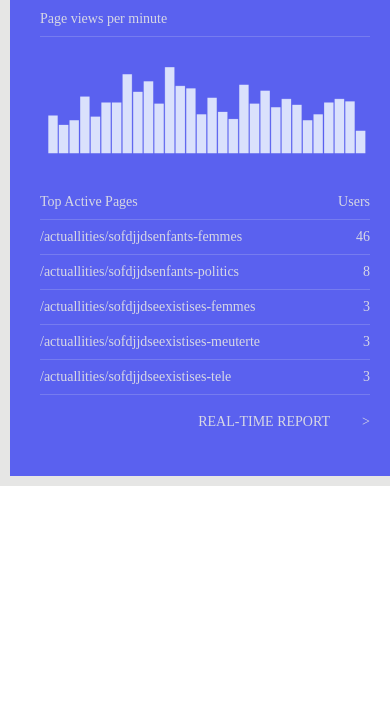
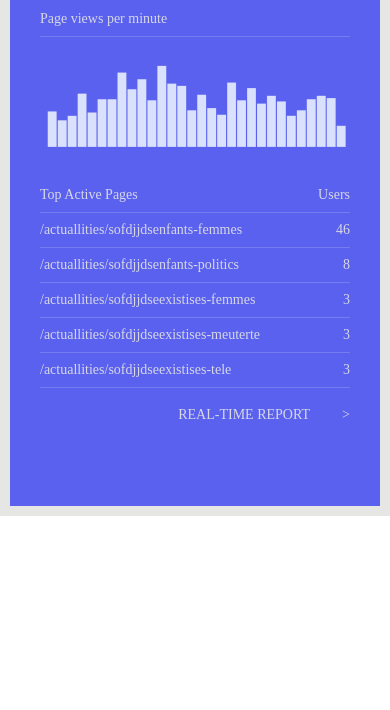
Before and after one commit to odrobcha/css-integration, a website: page index2.html in a window 390 px wide. Shown: the part 134-844 px from the top of the page. Drawn offline with Linux system fonts and the light colour scheme.

Commit message:
Make interface2 responsive up to 300px

```diff
--- a/style2.css
+++ b/style2.css
@@ -5,10 +5,12 @@
   background-color: rgba(228, 228, 227, 0.9);
   padding: 10px;
   color: rgba(228, 228, 227, 0.9);
+  box-sizing: border-box;
 }
 @media only screen and (max-width: 400px) {
   .container2 {
     width: 100%;
+    height: 650px;
   }
 }
 .container2 .item {
```
